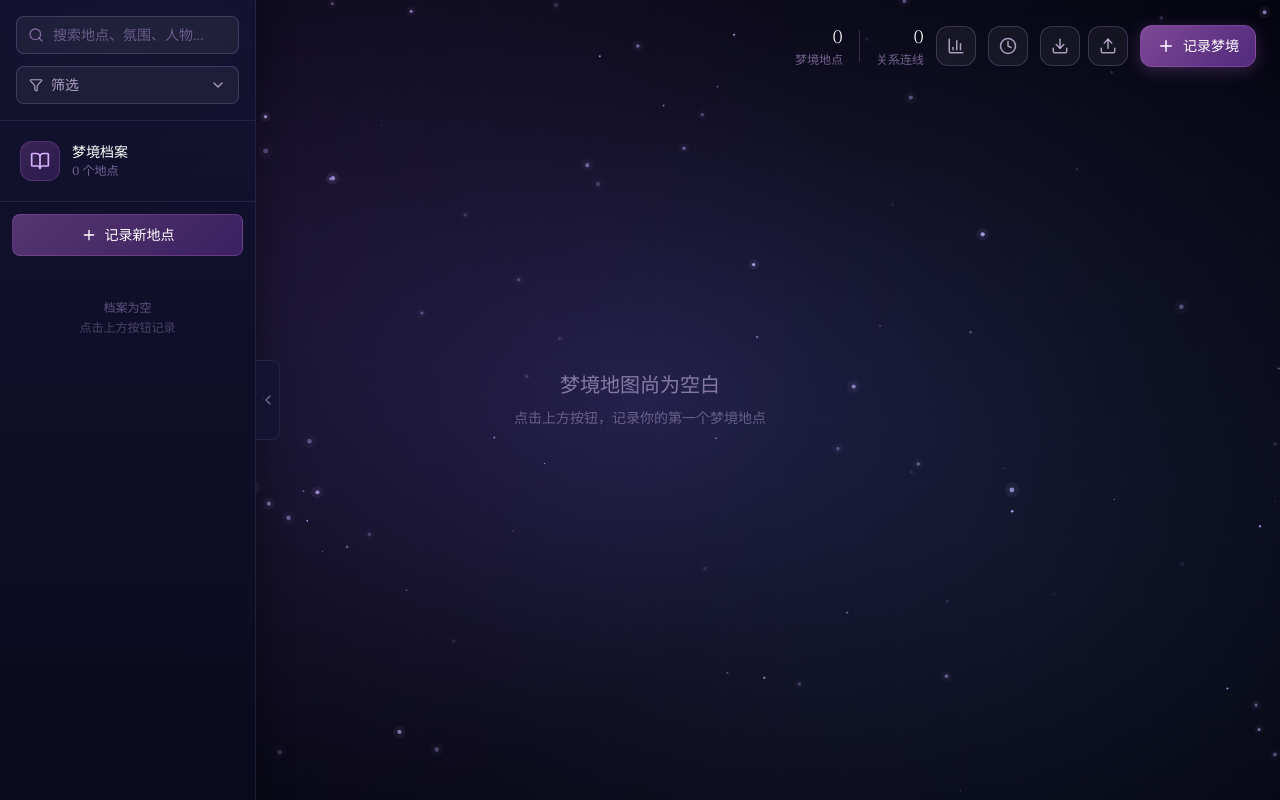
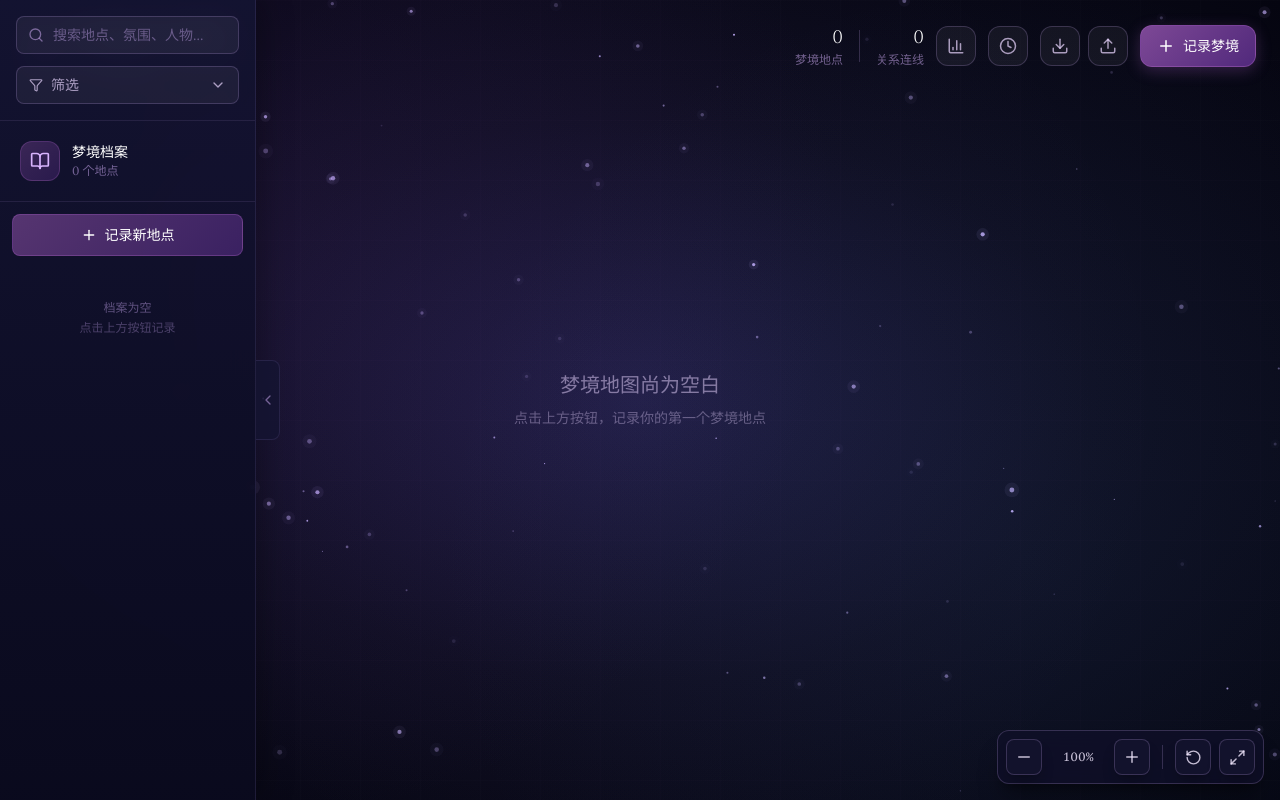
Before and after one commit to aliAjax/yy2-51-7b0e73f, a React (Vite) app: page / in a window 1280 px wide. Built offline with nearby package versions, Linux system fonts and the light colour scheme.

Commit message:
.2552414705564364:81522f6e8680d4c7bc04e84e807da460_6a269a38054d801338f68870.6a26a270054d801338f68d32.6a26a26f48f79130e196624a:Trae CN.T(2026/6/8 19:07:28)

```diff
--- a/src/components/DreamMap/DreamMap.tsx
+++ b/src/components/DreamMap/DreamMap.tsx
@@ -1,11 +1,29 @@
-import { useRef, useEffect, useMemo } from 'react';
+import { useRef, useEffect, useMemo, useState, useCallback } from 'react';
 import { SearchX } from 'lucide-react';
 import { DreamNode } from './DreamNode';
+import { MapControls } from './MapControls';
 import { RelationLines } from './RelationLines';
 import { useDreamStore, filterLocations } from '@/store/dreamStore';
 
+const MIN_SCALE = 0.5;
+const MAX_SCALE = 2.5;
+const ZOOM_STEP = 0.2;
+const FIT_PADDING = 80;
+
+function clampScale(scale: number) {
+  return Math.max(MIN_SCALE, Math.min(MAX_SCALE, scale));
+}
+
 export function DreamMap() {
   const mapRef = useRef<HTMLDivElement>(null);
+  const panStartRef = useRef<{ x: number; y: number; translateX: number; translateY: number } | null>(null);
+  const isPanningRef = useRef(false);
+  const [viewTransform, setViewTransform] = useState({
+    scale: 1,
+    translateX: 0,
+    translateY: 0,
+  });
+  const [isPanning, setIsPanning] = useState(false);
   const locations = useDreamStore((state) => state.locations);
   const filters = useDreamStore((state) => state.filters);
   const clearFilters = useDreamStore((state) => state.clearFilters);
@@ -96,7 +114,129 @@ export function DreamMap() {
 
   const selectRelation = useDreamStore((state) => state.selectRelation);
 
+  const zoomAtPoint = useCallback((nextScale: number, pointX?: number, pointY?: number) => {
+    const container = mapRef.current;
+    if (!container) return;
+
+    const rect = container.getBoundingClientRect();
+    const focalX = pointX ?? rect.width / 2;
+    const focalY = pointY ?? rect.height / 2;
+
+    setViewTransform((current) => {
+      const scale = clampScale(nextScale);
+      const scaleRatio = scale / current.scale;
+
+      return {
+        scale,
+        translateX: focalX - (focalX - current.translateX) * scaleRatio,
+        translateY: focalY - (focalY - current.translateY) * scaleRatio,
+      };
+    });
+  }, []);
+
+  const handleZoomIn = useCallback(() => {
+    zoomAtPoint(viewTransform.scale + ZOOM_STEP);
+  }, [viewTransform.scale, zoomAtPoint]);
+
+  const handleZoomOut = useCallback(() => {
+    zoomAtPoint(viewTransform.scale - ZOOM_STEP);
+  }, [viewTransform.scale, zoomAtPoint]);
+
+  const handleResetView = useCallback(() => {
+    setViewTransform({
+      scale: 1,
+      translateX: 0,
+      translateY: 0,
+    });
+  }, []);
+
+  const handleFitAll = useCallback(() => {
+    const container = mapRef.current;
+    if (!container || filteredLocations.length === 0) {
+      handleResetView();
+      return;
+    }
+
+    const rect = container.getBoundingClientRect();
+    const minX = Math.min(...filteredLocations.map((location) => location.positionX));
+    const maxX = Math.max(...filteredLocations.map((location) => location.positionX));
+    const minY = Math.min(...filteredLocations.map((location) => location.positionY));
+    const maxY = Math.max(...filteredLocations.map((location) => location.positionY));
+    const contentMinX = (minX / 100) * rect.width;
+    const contentMaxX = (maxX / 100) * rect.width;
+    const contentMinY = (minY / 100) * rect.height;
+    const contentMaxY = (maxY / 100) * rect.height;
+    const contentWidth = Math.max(contentMaxX - contentMinX, 1);
+    const contentHeight = Math.max(contentMaxY - contentMinY, 1);
+    const availableWidth = Math.max(rect.width - FIT_PADDING * 2, rect.width * 0.4);
+    const availableHeight = Math.max(rect.height - FIT_PADDING * 2, rect.height * 0.4);
+    const scale = clampScale(Math.min(availableWidth / contentWidth, availableHeight / contentHeight));
+
+    setViewTransform({
+      scale,
+      translateX: (rect.width - contentWidth * scale) / 2 - contentMinX * scale,
+      translateY: (rect.height - contentHeight * scale) / 2 - contentMinY * scale,
+    });
+  }, [filteredLocations, handleResetView]);
+
+  const handleWheel = useCallback((e: React.WheelEvent<HTMLDivElement>) => {
+    e.preventDefault();
+    const rect = e.currentTarget.getBoundingClientRect();
+    const direction = e.deltaY > 0 ? -1 : 1;
+    const nextScale = viewTransform.scale + direction * ZOOM_STEP;
+    zoomAtPoint(nextScale, e.clientX - rect.left, e.clientY - rect.top);
+  }, [viewTransform.scale, zoomAtPoint]);
+
+  const handleMapMouseDown = useCallback((e: React.MouseEvent<HTMLDivElement>) => {
+    if (e.button !== 0) return;
+
+    panStartRef.current = {
+      x: e.clientX,
+      y: e.clientY,
+      translateX: viewTransform.translateX,
+      translateY: viewTransform.translateY,
+    };
+    isPanningRef.current = false;
+  }, [viewTransform.translateX, viewTransform.translateY]);
+
+  useEffect(() => {
+    const handleMouseMove = (e: MouseEvent) => {
+      const start = panStartRef.current;
+      if (!start) return;
+
+      const deltaX = e.clientX - start.x;
+      const deltaY = e.clientY - start.y;
+      if (!isPanningRef.current && Math.hypot(deltaX, deltaY) < 4) return;
+
+      isPanningRef.current = true;
+      setIsPanning(true);
+      setViewTransform((current) => ({
+        ...current,
+        translateX: start.translateX + deltaX,
+        translateY: start.translateY + deltaY,
+      }));
+    };
+
+    const handleMouseUp = () => {
+      panStartRef.current = null;
+      setIsPanning(false);
+    };
+
+    window.addEventListener('mousemove', handleMouseMove);
+    window.addEventListener('mouseup', handleMouseUp);
+
+    return () => {
+      window.removeEventListener('mousemove', handleMouseMove);
+      window.removeEventListener('mouseup', handleMouseUp);
+    };
+  }, []);
+
   const handleMapClick = () => {
+    if (isPanningRef.current) {
+      isPanningRef.current = false;
+      return;
+    }
+
     selectLocation(null);
     selectRelation(null);
   };
@@ -104,8 +244,10 @@ export function DreamMap() {
   return (
     <div
       ref={mapRef}
-      className="relative w-full h-full"
+      className={`relative w-full h-full ${isPanning ? 'cursor-grabbing' : 'cursor-grab'}`}
       onClick={handleMapClick}
+      onMouseDown={handleMapMouseDown}
+      onWheel={handleWheel}
       style={{
         background: 'radial-gradient(ellipse at center, #1a1a3e 0%, #0d0d1f 50%, #050510 100%)',
       }}
@@ -164,11 +306,29 @@ export function DreamMap() {
         </div>
       )}
 
-      <RelationLines locations={filteredLocations} />
+      <div
+        className="absolute inset-0 z-10"
+        style={{
+          transform: `translate(${viewTransform.translateX}px, ${viewTransform.translateY}px) scale(${viewTransform.scale})`,
+          transformOrigin: '0 0',
+        }}
+      >
+        <RelationLines locations={filteredLocations} />
 
-      {filteredLocations.map((location) => (
-        <DreamNode key={location.id} location={location} />
-      ))}
+        {filteredLocations.map((location) => (
+          <DreamNode key={location.id} location={location} />
+        ))}
+      </div>
+
+      <MapControls
+        scale={viewTransform.scale}
+        minScale={MIN_SCALE}
+        maxScale={MAX_SCALE}
+        onZoomIn={handleZoomIn}
+        onZoomOut={handleZoomOut}
+        onReset={handleResetView}
+        onFitAll={handleFitAll}
+      />
     </div>
   );
 }
--- /dev/null
+++ b/src/components/DreamMap/MapControls.tsx
@@ -0,0 +1,84 @@
+import { Maximize2, Minus, Plus, RotateCcw } from 'lucide-react';
+
+interface MapControlsProps {
+  scale: number;
+  minScale: number;
+  maxScale: number;
+  onZoomIn: () => void;
+  onZoomOut: () => void;
+  onReset: () => void;
+  onFitAll: () => void;
+}
+
+export function MapControls({
+  scale,
+  minScale,
+  maxScale,
+  onZoomIn,
+  onZoomOut,
+  onReset,
+  onFitAll,
+}: MapControlsProps) {
+  const zoomPercent = Math.round(scale * 100);
+  const canZoomIn = scale < maxScale;
+  const canZoomOut = scale > minScale;
+
+  const buttonClass =
+    'w-9 h-9 flex items-center justify-center rounded-lg text-purple-100/80 bg-[#15152f]/80 border border-purple-300/20 shadow-lg shadow-black/20 backdrop-blur-md transition-all hover:text-white hover:bg-purple-500/30 disabled:cursor-not-allowed disabled:opacity-40 disabled:hover:bg-[#15152f]/80';
+
+  return (
+    <div
+      className="absolute right-4 bottom-4 z-30 flex items-center gap-2 rounded-xl border border-purple-300/20 bg-[#101028]/80 p-2 shadow-xl shadow-black/30 backdrop-blur-md"
+      onMouseDown={(e) => e.stopPropagation()}
+      onClick={(e) => e.stopPropagation()}
+    >
+      <button
+        type="button"
+        className={buttonClass}
+        onClick={onZoomOut}
+        disabled={!canZoomOut}
+        aria-label="缩小地图"
+        title="缩小地图"
+      >
+        <Minus size={18} />
+      </button>
+
+      <div className="min-w-14 px-2 text-center text-xs font-medium tabular-nums text-purple-100/80">
+        {zoomPercent}%
+      </div>
+
+      <button
+        type="button"
+        className={buttonClass}
+        onClick={onZoomIn}
+        disabled={!canZoomIn}
+        aria-label="放大地图"
+        title="放大地图"
+      >
+        <Plus size={18} />
+      </button>
+
+      <div className="mx-1 h-6 w-px bg-purple-300/20" />
+
+      <button
+        type="button"
+        className={buttonClass}
+        onClick={onReset}
+        aria-label="重置视角"
+        title="重置视角"
+      >
+        <RotateCcw size={17} />
+      </button>
+
+      <button
+        type="button"
+        className={buttonClass}
+        onClick={onFitAll}
+        aria-label="适配所有节点"
+        title="适配所有节点"
+      >
+        <Maximize2 size={17} />
+      </button>
+    </div>
+  );
+}
--- a/src/components/DreamMap/RelationLines.tsx
+++ b/src/components/DreamMap/RelationLines.tsx
@@ -102,6 +102,8 @@ export function RelationLines({ locations }: RelationLinesProps) {
   return (
     <svg
       className="absolute inset-0 w-full h-full pointer-events-none z-5"
+      viewBox="0 0 100 100"
+      preserveAspectRatio="none"
       style={{ overflow: 'visible' }}
     >
       <defs>
@@ -128,7 +130,7 @@ export function RelationLines({ locations }: RelationLinesProps) {
         const dimmed = isRelationDimmed(rel);
         const hovered = hoveredRelationId === rel.id;
 
-        const strokeWidth = highlighted ? 3 : 2;
+        const strokeWidth = highlighted ? 0.55 : 0.35;
         const opacity = dimmed ? 0.15 : highlighted ? 0.9 : 0.4;
         const labelVisible = highlighted || hovered;
 
@@ -145,7 +147,7 @@ export function RelationLines({ locations }: RelationLinesProps) {
               d={path}
               fill="none"
               stroke="transparent"
-              strokeWidth={16}
+              strokeWidth={3}
               style={{
                 cursor: 'pointer',
                 pointerEvents: 'stroke',
@@ -201,24 +203,24 @@ export function RelationLines({ locations }: RelationLinesProps) {
               <g>
                 <rect
                   x={midPoint.x}
-                  y={midPoint.y - 10}
-                  width={rel.type.length * 14 + 16}
-                  height={20}
-                  rx={10}
+                  y={midPoint.y - 1.6}
+                  width={rel.type.length * 1.4 + 2}
+                  height={3.2}
+                  rx={1.6}
                   fill={hexToRgba('#1a1a35', 0.9)}
                   stroke={hexToRgba(color, 0.4)}
-                  strokeWidth={1}
+                  strokeWidth={0.15}
                   style={{
-                    transform: `translate(${-rel.type.length * 7 - 8}px, 0)`,
+                    transform: `translate(${-rel.type.length * 0.7 - 1}px, 0)`,
                     backdropFilter: 'blur(4px)',
                   }}
                 />
                 <text
                   x={midPoint.x}
-                  y={midPoint.y + 4}
+                  y={midPoint.y + 0.8}
                   textAnchor="middle"
                   fill={color}
-                  fontSize={11}
+                  fontSize={1.8}
                   fontWeight={500}
                   style={{
                     pointerEvents: 'none',
```
